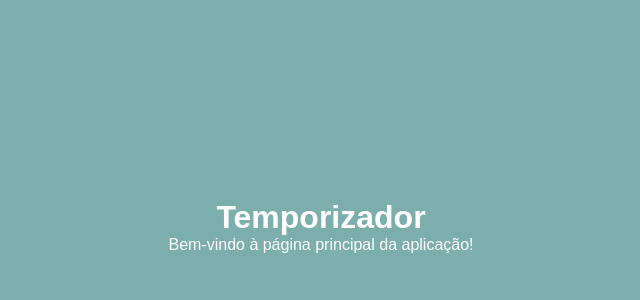
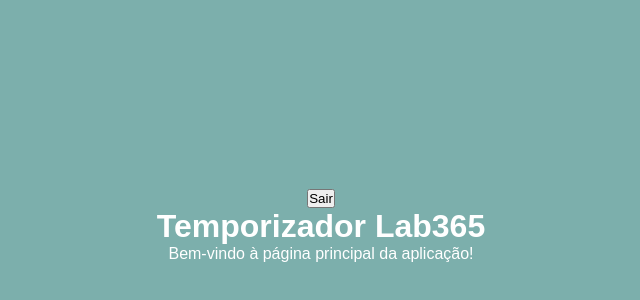
Before and after one commit to jaquelinemarina/FuturoDEV_M3S01, a React (Vite) app: page /home in a window 1280 px wide. Shown: the part 174-474 px from the top of the page, without its empty margins (319-959 px from the left). Built offline with nearby package versions, Linux system fonts and the light colour scheme; sample sign-in values are in the browser's storage.

Commit message:
✨ feat (logout): implementando botão de sair

```diff
--- a/src/pages/home/index.jsx
+++ b/src/pages/home/index.jsx
@@ -1,7 +1,15 @@
+import { useAuth } from '../../contexts/AuthContext'
+import './home.css'
+
 function HomePage() {
+    const { logout } = useAuth()
+
     return (
-        <div>
-            <h1>Temporizador</h1>
+        <div className='container--home'>
+            <nav>
+                <button onClick={logout}>Sair</button>
+            </nav>
+            <h1>Temporizador Lab365</h1>
             <p>Bem-vindo à página principal da aplicação!</p>
         </div>
     )
```
